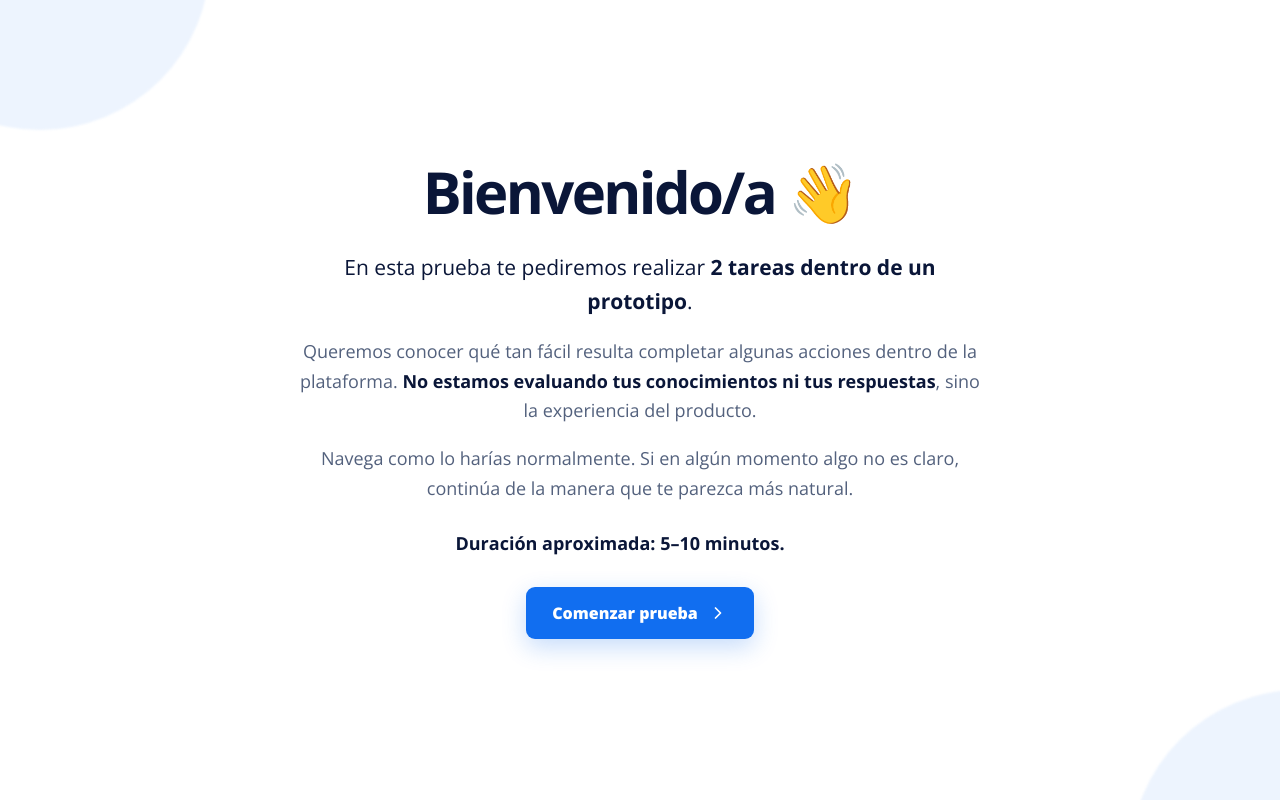
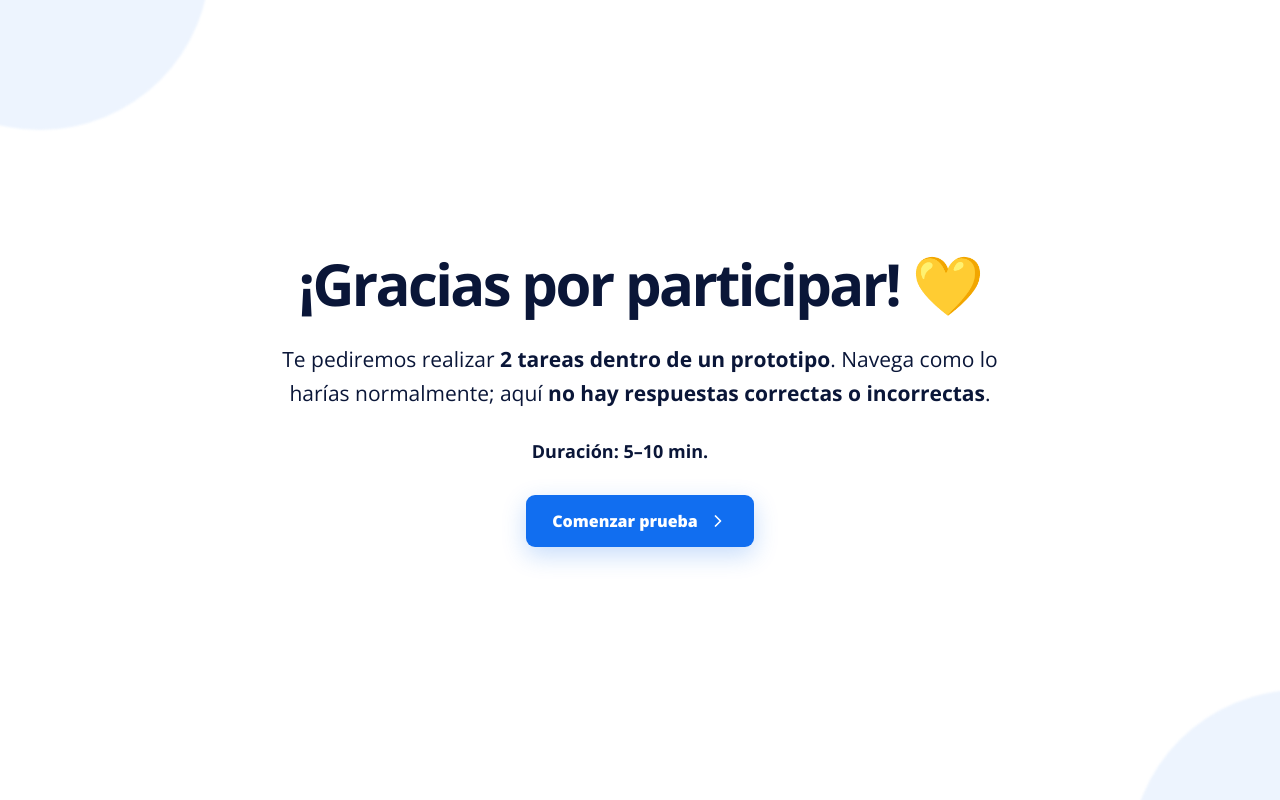
Before and after one commit to andreazuniga-ntpy/herramienta-pruebas, a React (Vite) app: page / in a window 1280 px wide. Built offline with nearby package versions, Linux system fonts and the light colour scheme.

Commit message:
Re-rediseño

```diff
--- a/src/main.tsx
+++ b/src/main.tsx
@@ -77,18 +77,12 @@ function WelcomeScreen({ onStart }: { onStart: () => void }) {
   return (
     <main className="centered-screen welcome-screen">
       <section className="welcome-content" aria-labelledby="welcome-title">
-        <h1 id="welcome-title">Bienvenido/a <span aria-hidden="true">👋</span></h1>
+        <h1 id="welcome-title">¡Gracias por participar! <span aria-hidden="true">💛</span></h1>
         <p className="welcome-lead">
-          En esta prueba te pediremos realizar <strong>2 tareas dentro de un prototipo</strong>.
+          Te pediremos realizar <strong>2 tareas dentro de un prototipo</strong>. Navega como lo harías normalmente; aquí{' '}
+          <strong>no hay respuestas correctas o incorrectas</strong>.
         </p>
-        <p>
-          Queremos conocer qué tan fácil resulta completar algunas acciones dentro de la plataforma.{' '}
-          <strong>No estamos evaluando tus conocimientos ni tus respuestas</strong>, sino la experiencia del producto.
-        </p>
-        <p>
-          Navega como lo harías normalmente. Si en algún momento algo no es claro, continúa de la manera que te parezca más natural.
-        </p>
-        <p className="duration"><strong>Duración aproximada: 5–10 minutos.</strong></p>
+        <p className="duration"><strong>Duración: 5–10 min.</strong></p>
         <PrimaryButton onClick={onStart}>Comenzar prueba</PrimaryButton>
       </section>
     </main>
@@ -100,8 +94,12 @@ function TaskIntro({ task, taskIndex, onStart }: { task: Task; taskIndex: number
     <main className="centered-screen task-intro-screen">
       <div className="intro-progress"><Progress taskIndex={taskIndex} /></div>
       <section className="task-intro" aria-labelledby="task-title">
-        <h1 id="task-title">{task.instruction}</h1>
-        <p>Cuando estés listo/a, inicia la tarea y realiza la acción dentro del prototipo.</p>
+        <h1 id="task-title">Tarea {taskIndex + 1}</h1>
+        <p className="task-copy">{task.instruction}</p>
+        <div className="task-info">
+          <span aria-hidden="true">i</span>
+          <p>Cuando estés listo/a, inicia la tarea. Dentro del prototipo podrás consultar nuevamente las instrucciones cuando lo necesites.</p>
+        </div>
         <PrimaryButton onClick={onStart}>Iniciar tarea</PrimaryButton>
       </section>
     </main>
@@ -163,7 +161,6 @@ function FeedbackModal({
   onReturn: () => void
 }) {
   const [rating, setRating] = useState<number | null>(null)
-  const [comments, setComments] = useState('')
 
   return (
     <div className="modal-layer" role="presentation">
@@ -171,8 +168,7 @@ function FeedbackModal({
         <button className="return-button" type="button" onClick={onReturn}>
           ← Volver al prototipo
         </button>
-        <h2 id="feedback-title">Cuéntanos cómo te fue</h2>
-        <p className="feedback-intro">Tu respuesta nos ayuda a mejorar la experiencia.</p>
+        <h2 id="feedback-title">Evalúa esta tarea</h2>
 
         <fieldset className="rating-field">
           <legend>¿Qué tan fácil o difícil te resultó completar esta tarea?</legend>
@@ -195,16 +191,6 @@ function FeedbackModal({
             <span>Muy fácil</span>
           </div>
         </fieldset>
-
-        <label className="comments-field">
-          <span>¿Hubo algo que te confundiera o que esperabas que funcionara diferente?</span>
-          <textarea
-            value={comments}
-            onChange={(event) => setComments(event.target.value)}
-            placeholder="Escribe aquí tu respuesta"
-            rows={4}
-          />
-        </label>
 
         <div className="feedback-actions">
           <PrimaryButton onClick={onContinue}>
--- a/src/styles.css
+++ b/src/styles.css
@@ -65,7 +65,7 @@ button { cursor: pointer; }
   line-height: 1.65;
 }
 .welcome-content p strong { color: var(--navy); }
-.welcome-content .welcome-lead { color: var(--navy); font-size: clamp(18px, 1.7vw, 21px); }
+.welcome-content .welcome-lead { max-width: 720px; color: var(--navy); font-size: clamp(18px, 1.7vw, 21px); }
 .welcome-content .duration { margin: 26px 0 28px; }
 
 .primary-button,
@@ -107,7 +107,10 @@ button { cursor: pointer; }
   text-align: center;
 }
 .task-intro h1 { margin: 0 auto; font-size: clamp(34px, 4.4vw, 58px); line-height: 1.15; letter-spacing: -0.045em; }
-.task-intro p { margin: 24px auto 30px; color: var(--muted); font-size: 17px; line-height: 1.6; }
+.task-intro .task-copy { max-width: 720px; margin: 20px auto 24px; color: var(--navy); font-size: clamp(19px, 2vw, 24px); font-weight: 600; line-height: 1.5; }
+.task-info { display: flex; max-width: 680px; align-items: flex-start; gap: 13px; margin: 0 auto 28px; padding: 16px 18px; border: 1px solid #d9e6f8; border-radius: 10px; background: #f4f8fe; text-align: left; }
+.task-info > span { display: grid; width: 24px; height: 24px; flex: 0 0 auto; place-items: center; border-radius: 50%; color: #fff; background: var(--primary); font-size: 14px; font-weight: 800; }
+.task-info p { margin: 0; color: var(--muted); font-size: 15px; line-height: 1.55; }
 
 .prototype-screen {
   display: flex;
@@ -203,10 +206,8 @@ button { cursor: pointer; }
 .return-button { margin: 0 0 20px; padding: 0; border: 0; color: #66738a; background: transparent; font-size: 14px; font-weight: 650; }
 .return-button:hover { color: var(--navy); }
 .feedback-modal h2 { margin: 0; font-size: 30px; line-height: 1.2; letter-spacing: -0.03em; }
-.feedback-intro { margin: 7px 0 0; color: var(--muted); }
-.rating-field { margin: 27px 0 0; padding: 0; border: 0; }
-.rating-field legend,
-.comments-field > span { display: block; margin-bottom: 14px; color: var(--navy); font-size: 16px; line-height: 1.45; font-weight: 700; }
+.rating-field { margin: 24px 0 0; padding: 0; border: 0; }
+.rating-field legend { display: block; margin-bottom: 14px; color: var(--navy); font-size: 16px; line-height: 1.45; font-weight: 700; }
 .rating-options { display: grid; grid-template-columns: repeat(5, 1fr); gap: 12px; }
 .rating-options label { display: flex; min-height: 50px; align-items: center; justify-content: center; border: 1px solid #ccd6e3; border-radius: 8px; background: #fff; color: var(--navy); font-weight: 750; cursor: pointer; transition: background 150ms ease, border-color 150ms ease, color 150ms ease; }
 .rating-options label:hover { border-color: var(--teal); }
@@ -214,10 +215,6 @@ button { cursor: pointer; }
 .rating-options input { position: absolute; width: 1px; height: 1px; opacity: 0; }
 .rating-options label:has(input:focus-visible) { outline: 3px solid rgba(17, 110, 240, 0.25); outline-offset: 2px; }
 .rating-labels { display: flex; justify-content: space-between; margin-top: 8px; color: var(--muted); font-size: 12px; }
-.comments-field { display: block; margin-top: 24px; }
-.comments-field textarea { width: 100%; min-height: 108px; resize: vertical; padding: 13px 15px; border: 1px solid #ccd6e3; border-radius: 8px; color: var(--navy); background: #fff; font-size: 15px; line-height: 1.5; }
-.comments-field textarea:focus { outline: 0; border-color: var(--teal); box-shadow: 0 0 0 3px rgba(17, 110, 240, 0.14); }
-.comments-field textarea::placeholder { color: #929db0; }
 .feedback-actions { display: flex; justify-content: flex-end; margin-top: 22px; }
 
 .completion-card { position: relative; z-index: 1; width: min(540px, 100%); text-align: center; }
```
Also changed, not shown: 5 other files (tests, documents, lock files or other folders).
